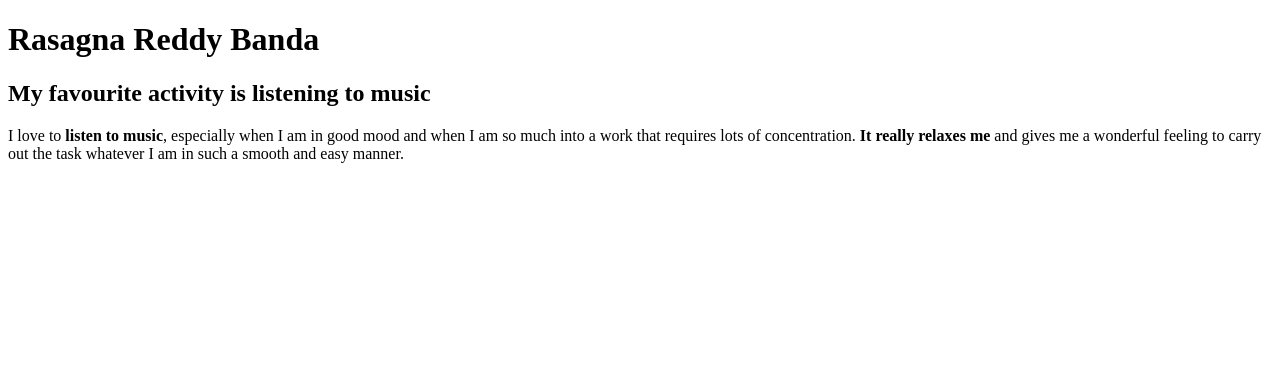
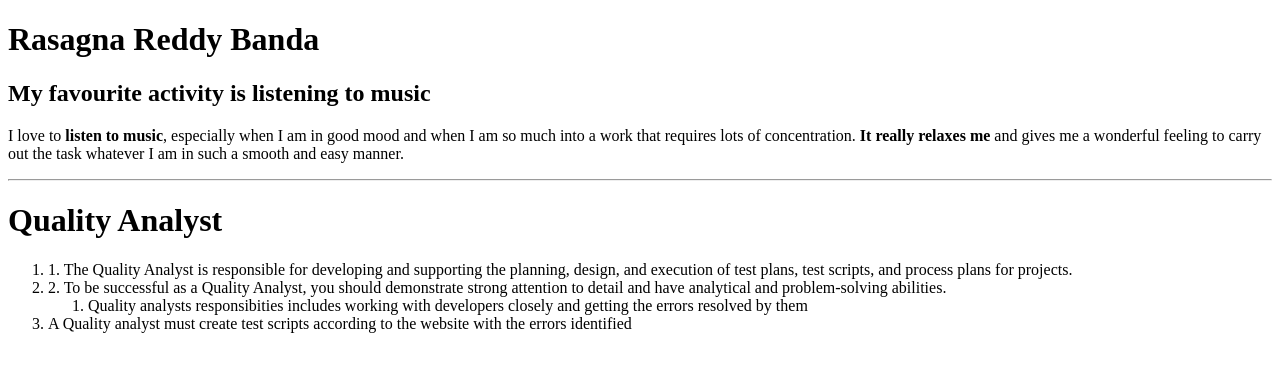
Before and after one commit to 44-563-Web-Apps-S21/webapps-s21-assignment-3-Rasagna0409, a plain HTML site: page index.html in a window 1280 px wide. Drawn offline with Linux system fonts and the light colour scheme.

Commit message:
Added Quality Analyst as ordered list

```diff
--- a/index.html
+++ b/index.html
@@ -5,7 +5,16 @@
             <h1>Rasagna Reddy Banda</h1>
             <h2>My favourite activity is listening to music</h2>
             <p> I love to <b>listen to music</b>, especially when I am in good mood and when I am so much into a work that requires lots of concentration.<b> It really relaxes me</b> and gives me a wonderful feeling to carry out the task whatever I am in such a smooth and easy manner.</p>
-
+            <hr>
+            <h1>Quality Analyst </h1>
+            <ol>
+                <li>1. The Quality Analyst is responsible for developing and supporting the planning, design, and execution of test plans, test scripts, and process plans for projects.</li>
+                <li>2. To be successful as a Quality Analyst, you should demonstrate strong attention to detail and have analytical and problem-solving abilities.</li>
+                <ol>
+                    <li>Quality analysts responsibities includes working with developers closely and getting the errors resolved by them</li>
+                </ol>
+                <li>A Quality analyst must create test scripts according to the website with the errors identified</li>
+            </ol>
         </body>
     </head>
 </html>
```
